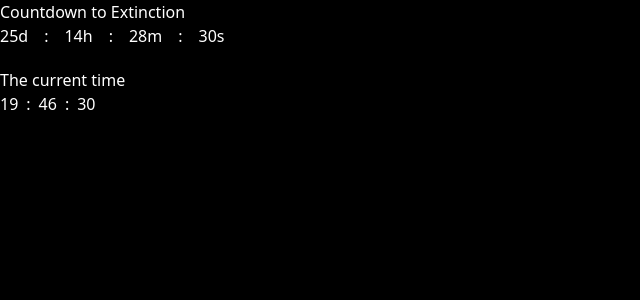
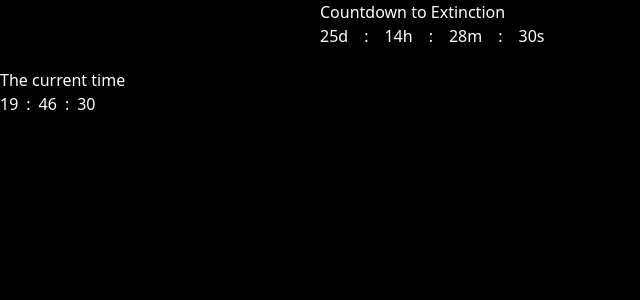
Before and after one commit to HarshaBordhan/Review-Test-, a Next.js app: page /countdown in a window 1280 px wide. Shown: the top 300 px of the page, without its empty margins (0-640 px from the left). Built offline with nearby package versions, Linux system fonts and the light colour scheme.

Commit message:
added countdown

```diff
--- a/pages/countdown.js
+++ b/pages/countdown.js
@@ -73,7 +73,7 @@ export default function Countdown() {
   return (
     <>
       <main className="w-screen h-screen bg-black text-white">
-        <section>
+        <section className="max-w-[640px] mx-auto my-0">
           <h2>Countdown to Extinction </h2>
           <div className="flex flex-row gap-4">
             <span className="days"></span>:<span className="hours"></span>:
```
